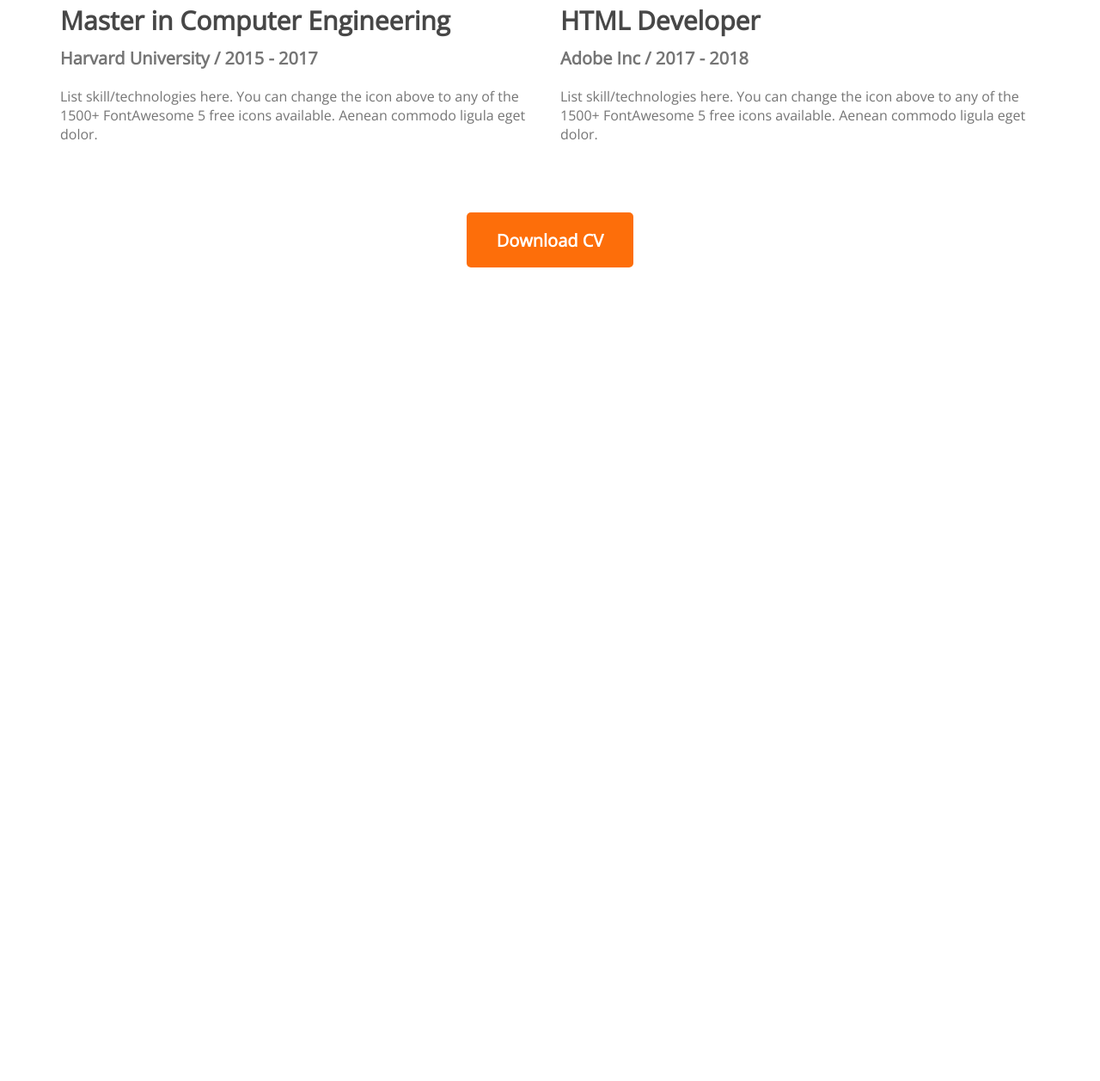
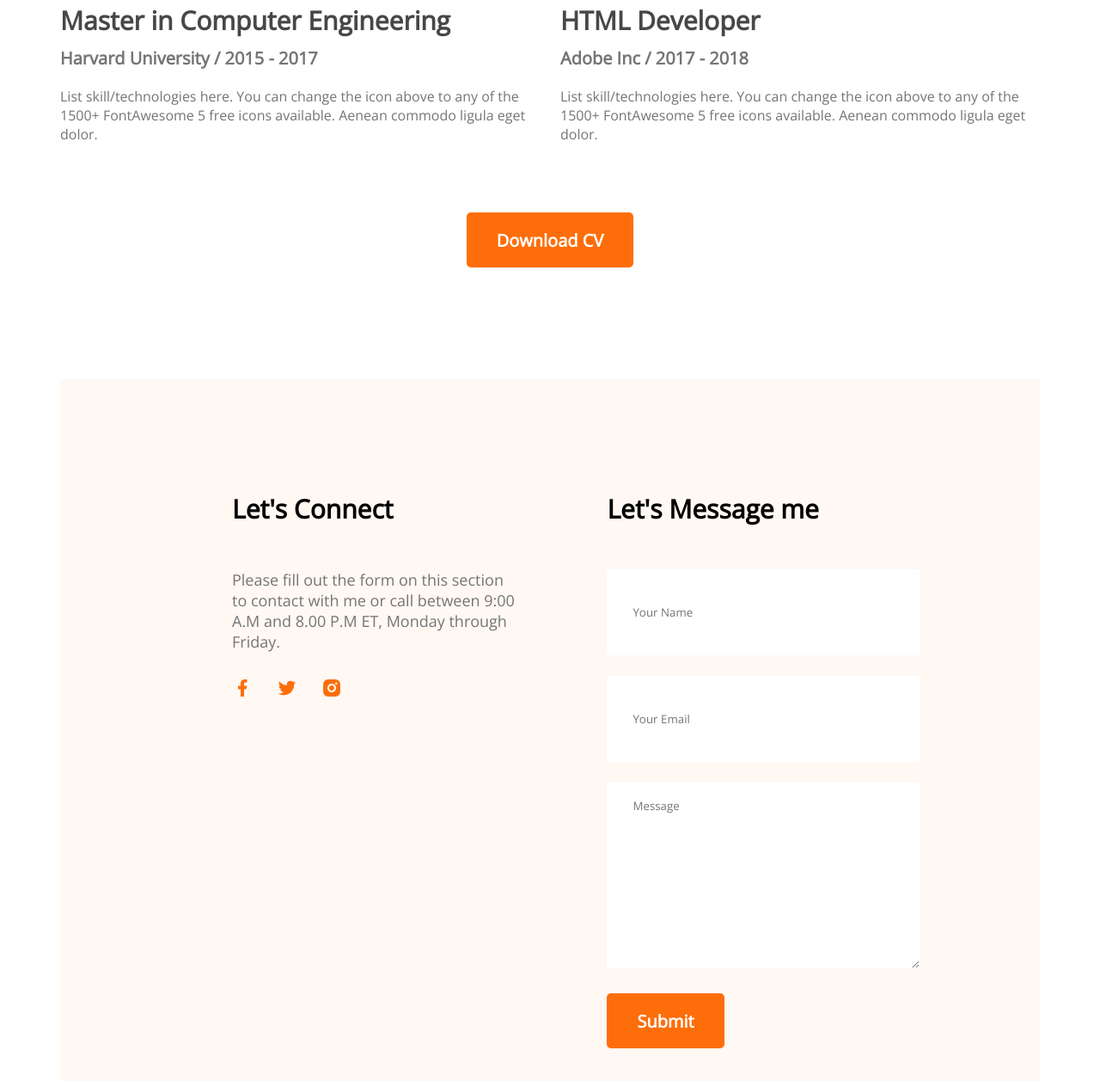
Before and after one commit to ShailySarker/Developer-Portfolio, a plain HTML site: page index.html in a window 1280 px wide. Shown: the part 2867-4124 px from the top of the page at 86% size. Before the commit the page ends 3178 px from the top, so only its background shows below. Drawn offline with nearby package versions, Linux system fonts and the light colour scheme.

Commit message:
contact add

```diff
--- a/index.html
+++ b/index.html
@@ -188,6 +188,34 @@
                 </div>
             </div>
         </section> -->
+
+        <!-- contact section -->
+        <section class="contact">
+            <div>
+                <h3 class="section-title">Let's Connect</h3>
+                <p class="section-description">
+                    Please fill out the form on this section to contact with me or call between 9:00 A.M and 8.00 P.M ET, Monday through Friday.
+                </p>
+                <a href="">
+                    <img src="images/icons/facebook.png" alt="">
+                </a>
+                <a href="">
+                    <img src="images/icons/twitter.png" alt="">
+                </a>
+                <a href="">
+                    <img src="images/icons/insta.png" alt="">
+                </a>
+            </div>
+            <div>
+                <h3 class="section-title">Let's Message me</h3>
+                <form action="">
+                    <input type="text" name="name" id="" placeholder="Your Name">
+                    <input type="email" name="" id="" placeholder="Your Email">
+                    <textarea name="" id="" cols="30" rows="10" placeholder="Message"></textarea>
+                    <input class="btn-primary" type="submit" value="Submit">
+                </form>
+            </div>
+        </section>
     </main>
     <footer>
 
--- a/styles/portfolio.css
+++ b/styles/portfolio.css
@@ -234,3 +234,36 @@ section{
     display: flex;
     text-align: center;
 } */
+
+/* contact style */
+.contact{
+    display: flex;
+    gap: 100px;
+    background: #FFF8F3;
+    padding: 130px 200px;
+
+}
+.contact .section-title{
+    text-align: left;
+
+}
+
+.contact input[type="text"], input[type="email"], textarea{
+    margin-bottom: 24px;
+    border: 0;
+    width: 100%;
+    padding: 18px 30px;
+
+}
+
+input{
+    height: 64px;
+}
+
+.contact a{
+    text-decoration: none;
+    /* column-gap: 24px; */
+    /* link ar under line none */
+    margin-right: 24px;
+
+}
```
